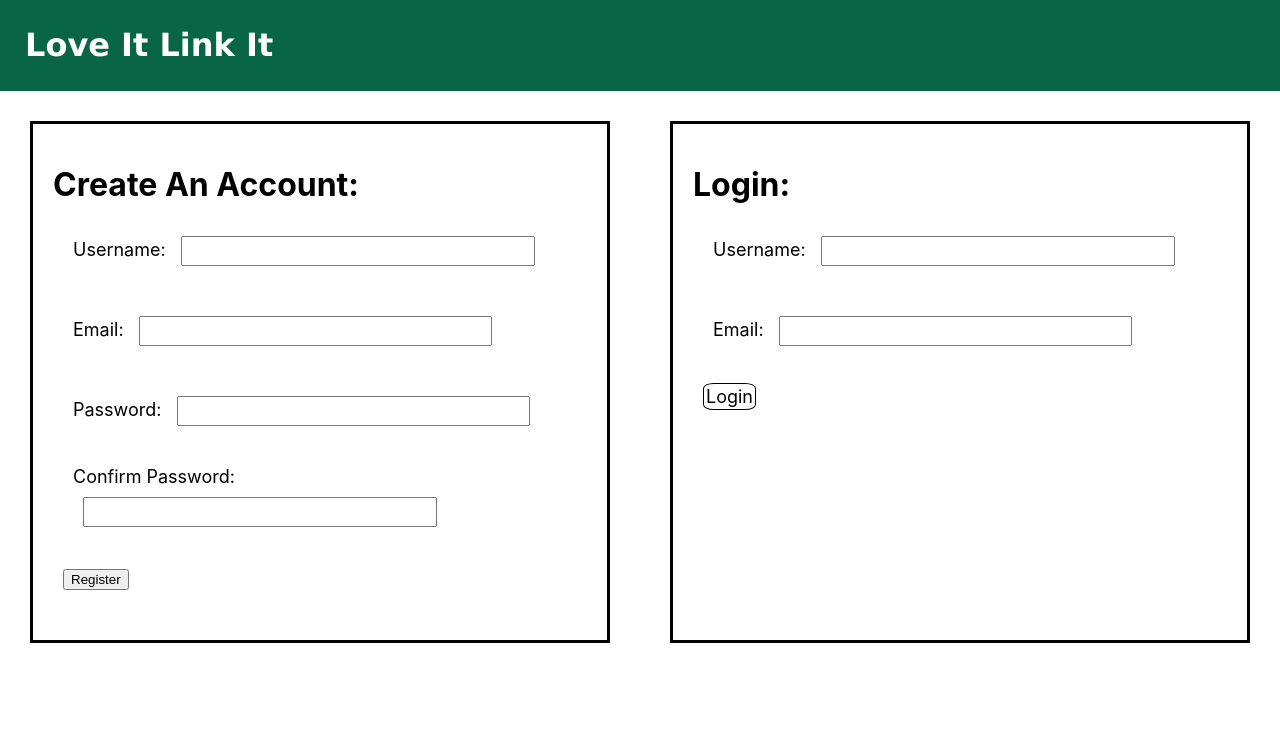
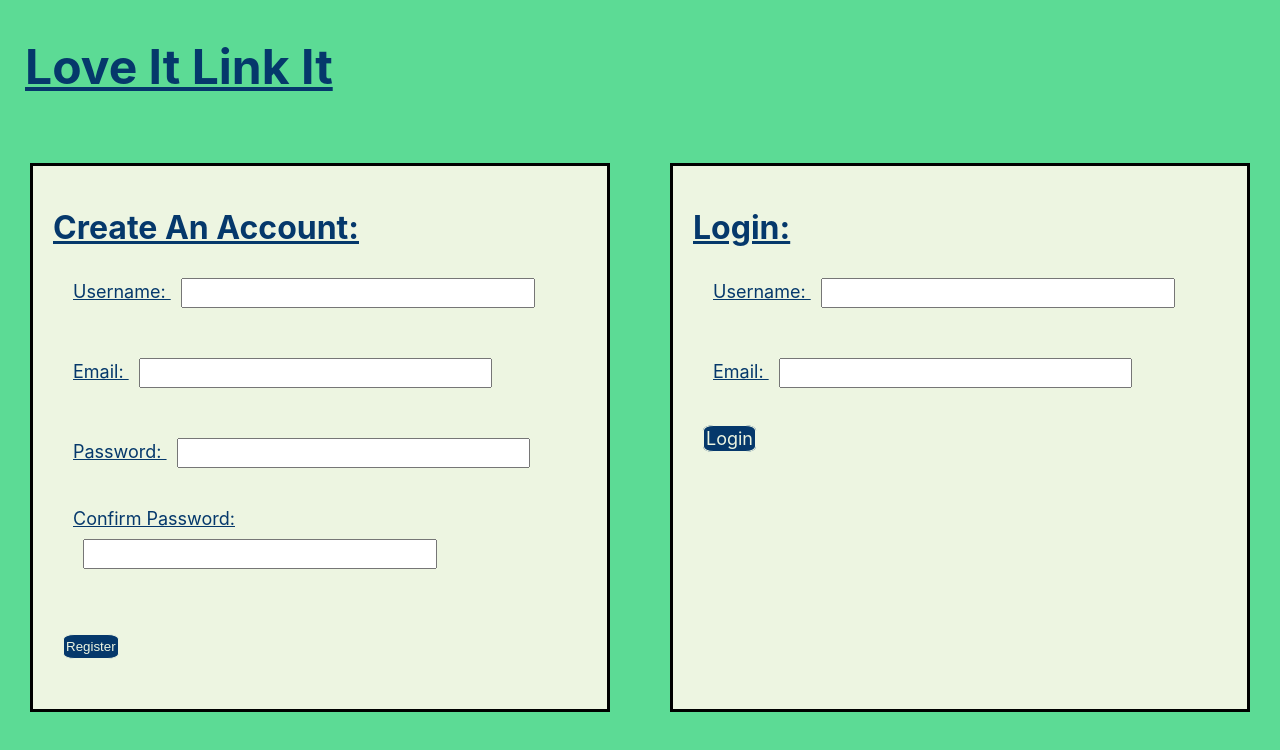
Before and after one commit to BlakeGreeley/Love-It-Link-It, a React (Create React App) app in the folder client/: page / in a window 1280 px wide. Shown: the top 750 px of the page. Built offline with nearby package versions, Linux system fonts and the light colour scheme.

Commit message:
updated 9/12/22

```diff
--- a/client/src/App.css
+++ b/client/src/App.css
@@ -2,18 +2,26 @@
   color: #61dafb;
 }
 
+body {
+  background-color: #5CDB95;
+  color: #05386B;
+  text-decoration: underline;
+}
+
 .title {
   margin-left: 20px;
-  color: white;
-  font-family: 'Lucida Sans', 'Lucida Sans Regular', 'Lucida Grande', 'Lucida Sans Unicode', Geneva, Verdana, sans-serif;
+  font-size: 48px;
+  color: #05386B;
+  font-family: -apple-system, BlinkMacSystemFont, 'Segoe UI', Roboto, Oxygen, Ubuntu, Cantarell, 'Open Sans', 'Helvetica Neue', sans-serif;
 }
 
 .header {
-  background-color: rgb(8, 102, 71);
+  background-color: #5CDB95;
   padding: 5px;
   display: flex;
   justify-content: space-between;
   align-items: center;
+  color: #05386B;
 }
 
 .message {
@@ -27,14 +35,13 @@
 }
 
 .btn-header {
-  height: 20px;
-  margin-top: 25px;
+  height: 22px;
   margin-right: 15px;
-  background-color: white;
+  background-color: #05386B;
   padding: 2px;
   border-radius: 20%;
-  color: black;
-  border: black 1px solid;
+  color: #EDF5E1;
+  border: #EDF5E1 1px solid;
   text-decoration: none;
 }
 
@@ -42,24 +49,25 @@
   font-size: 46px;
   margin-top: 25px;
   margin-left: 36%;
-  background-color: white;
+  background-color: #05386B;
   padding: 2px;
   border-radius: 20%;
-  color: black;
-  border: black 3px solid;
+  color: #EDF5E1;
+  border: #EDF5E1 2px solid;
   text-decoration: none;
   align-items: center;
 }
 
 .btn-body {
   height: 25px;
+  padding: 5px;
   margin-top: 25px;
   margin-right: 15px;
-  background-color: white;
+  background-color: #05386B;
   padding: 2px;
   border-radius: 20%;
-  color: black;
-  border: black 1px solid;
+  color: #EDF5E1;
+  border: #EDF5E1 1px solid;
   text-decoration: none;
 }
 
@@ -70,30 +78,36 @@
 }
 
 .left-content {
-  border: 2px solid black;
+  border: solid #379683 3px;
+  background-color: #05386B;
   padding: 10px;
   width: 66%;
   margin: 5px;
 }
 
 .right-content {
+  border: solid #379683 3px;
+  background-color: #05386B;
   width: 33%;
   margin: 5.3px;
 }
 
 .create-box {
-  border: 2px solid black;
   padding: 10px;
+  border: solid #379683 3px;
+  background-color: #EDF5E1;
+  margin: 10px;
 }
 
 .about-box {
-  border: 2px solid black;
+  border: solid #379683 3px;
+  background-color: #EDF5E1;
   padding: 10px;
-  margin-top: 10px;
+  margin: 10px;
 }
 
 .table {
-
+  background-color: #EDF5E1;
   border: solid black 1px;
   justify-content: space-between;
 }
@@ -119,10 +133,12 @@ td {
   width: 90%;
   margin: 30px;
   padding: 20px;
-  border: solid black 3px;
+  background-color: #EDF5E1;
+  border: solid #379683 3px;
 }
 
 .left-side {
+  background-color: #EDF5E1;
   width: 90%;
   margin: 30px;
   padding: 20px;
@@ -130,6 +146,7 @@ td {
 }
 
 .right-side {
+  background-color: #EDF5E1;
   width: 90%;
   margin: 30px;
   padding: 20px;
--- a/client/src/components/CreateUser.js
+++ b/client/src/components/CreateUser.js
@@ -104,7 +104,7 @@ const CreateUser = ( ) => {
 
                         {/* BUTTON TO SUBMIT FORM */}
 
-                        <button className='btn' type="submit" Link to = '/home'>
+                        <button className='btn-body' type="submit" Link to = '/home'>
                             Register
                         </button>
                     </form>
```
